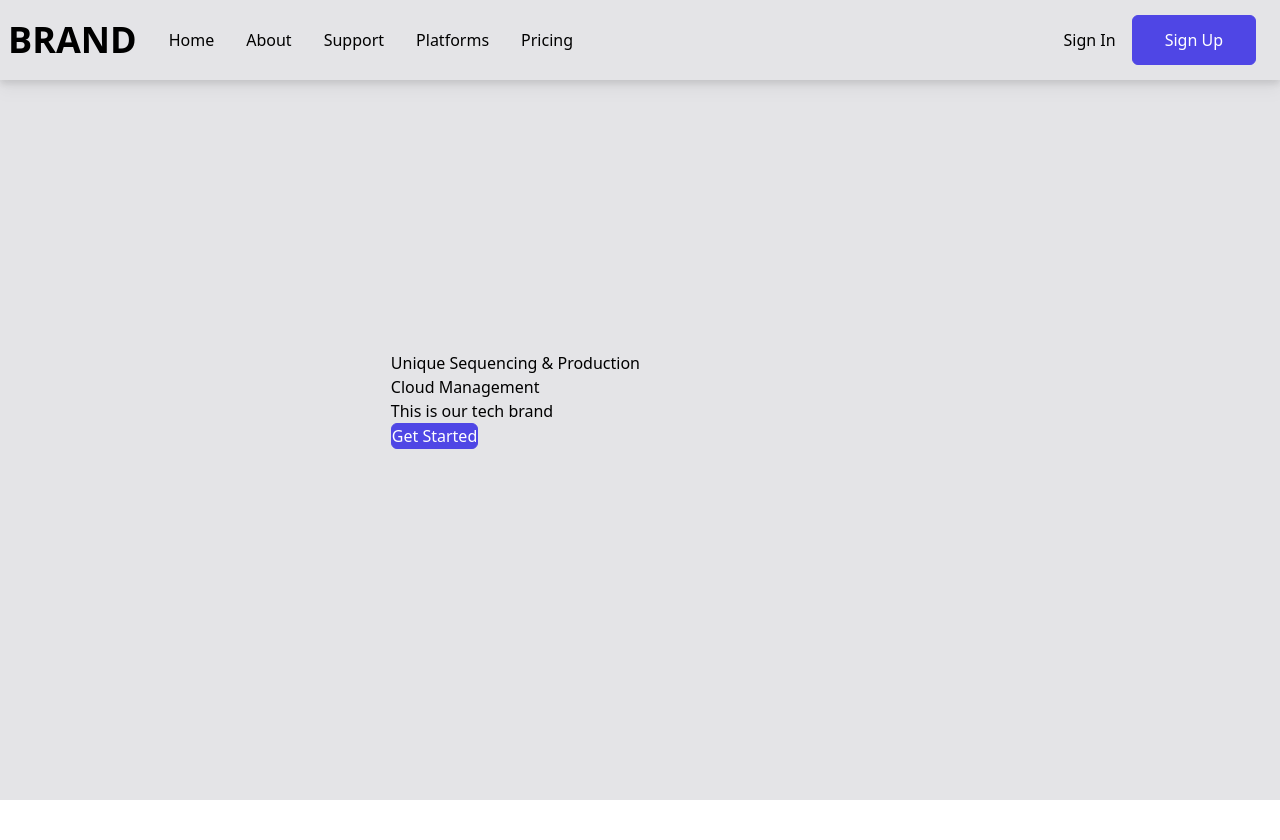
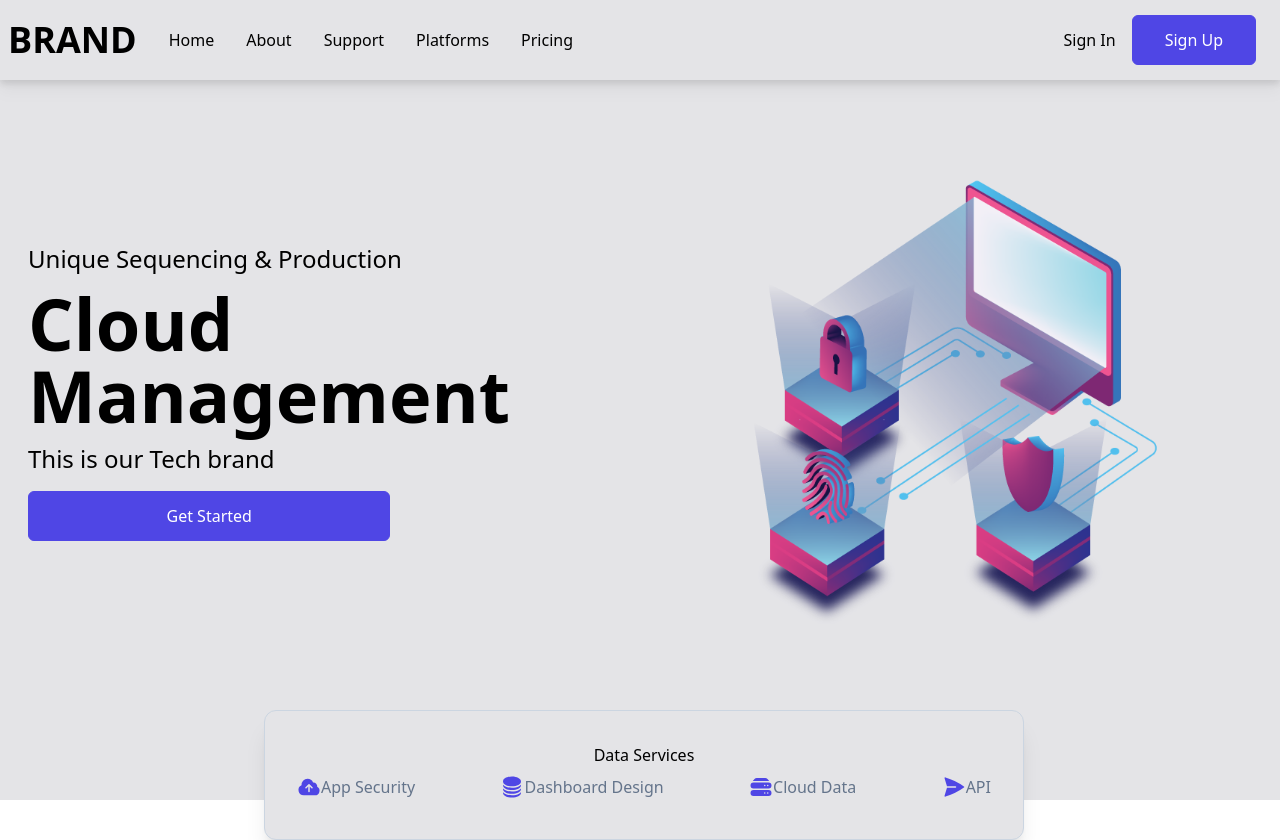
Before and after one commit to Tamarapreye-M/Cloud-App, a React (Create React App) app: page / in a window 1280 px wide. Before the commit the page ends 800 px from the top, so only its background shows below. Built offline with nearby package versions, Linux system fonts and the light colour scheme.

Commit message:
Hero section done

```diff
--- a/src/components/Hero.jsx
+++ b/src/components/Hero.jsx
@@ -3,7 +3,7 @@
 	CloudArrowUpIcon,
 	CircleStackIcon,
 	PaperAirplaneIcon,
-	ServerIcon,
+	ServerStackIcon,
 } from "@heroicons/react/24/solid";
 
 import bgImg from "../assets/cyber-bg.png";
@@ -12,11 +12,37 @@
 	return (
 		<div className="w-full h-screen bg-zinc-200 flex flex-col justify-between">
 			<div className="grid md:grid-cols-2 max-w-[1240px] m-auto">
+				<div className="flex flex-col justify-center md:items-start w-full px-2 py-8 ">
+					<p className="text-2xl">Unique Sequencing & Production</p>
+					<h1 className="py-3 text-5xl md:text-7xl font-bold">
+						Cloud Management
+					</h1>
+					<p className="text-2xl">This is our Tech brand</p>
+					<button className="py-3 px-6 sm:w-[60%] my-4">Get Started</button>
+				</div>
 				<div>
-					<p>Unique Sequencing & Production</p>
-					<h1>Cloud Management</h1>
-					<p>This is our tech brand</p>
-					<button>Get Started</button>
+					<img className="w-full" src={bgImg} alt="/" />
+				</div>
+				<div
+					className="absolute flex flex-col py-8 md:min-w-[760px] bottom-[-5%] mx-1 md:left-1/2
+                transform md:-translate-x-1/2 bg-zinc-200 border border-slate-300 rounded-xl text-center shadow-xl"
+				>
+					<p>Data Services</p>
+					<div className="flex justify-between flex-wrap px-4">
+						<p className="flex px-4 py-2 text-slate-500">
+							<CloudArrowUpIcon className="h-6 text-indigo-600" /> App Security
+						</p>
+						<p className="flex px-4 py-2 text-slate-500">
+							<CircleStackIcon className="h-6 text-indigo-600" /> Dashboard
+							Design
+						</p>
+						<p className="flex px-4 py-2 text-slate-500">
+							<ServerStackIcon className="h-6 text-indigo-600" /> Cloud Data
+						</p>
+						<p className="flex px-4 py-2 text-slate-500">
+							<PaperAirplaneIcon className="h-6 text-indigo-600" /> API
+						</p>
+					</div>
 				</div>
 			</div>
 		</div>
```
